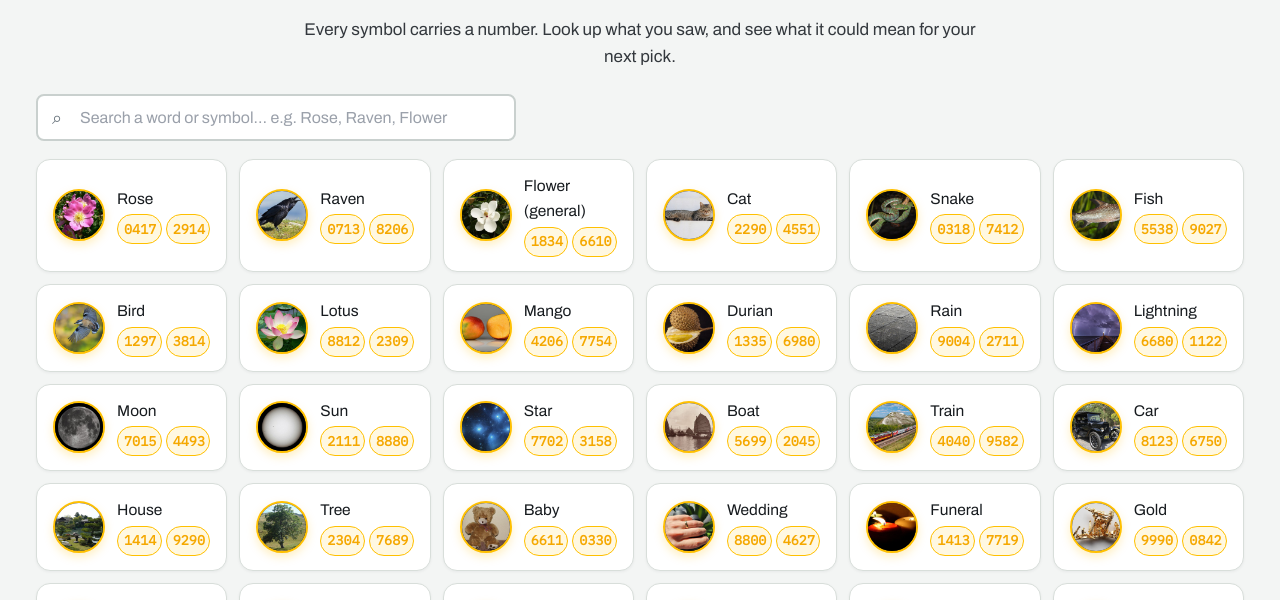
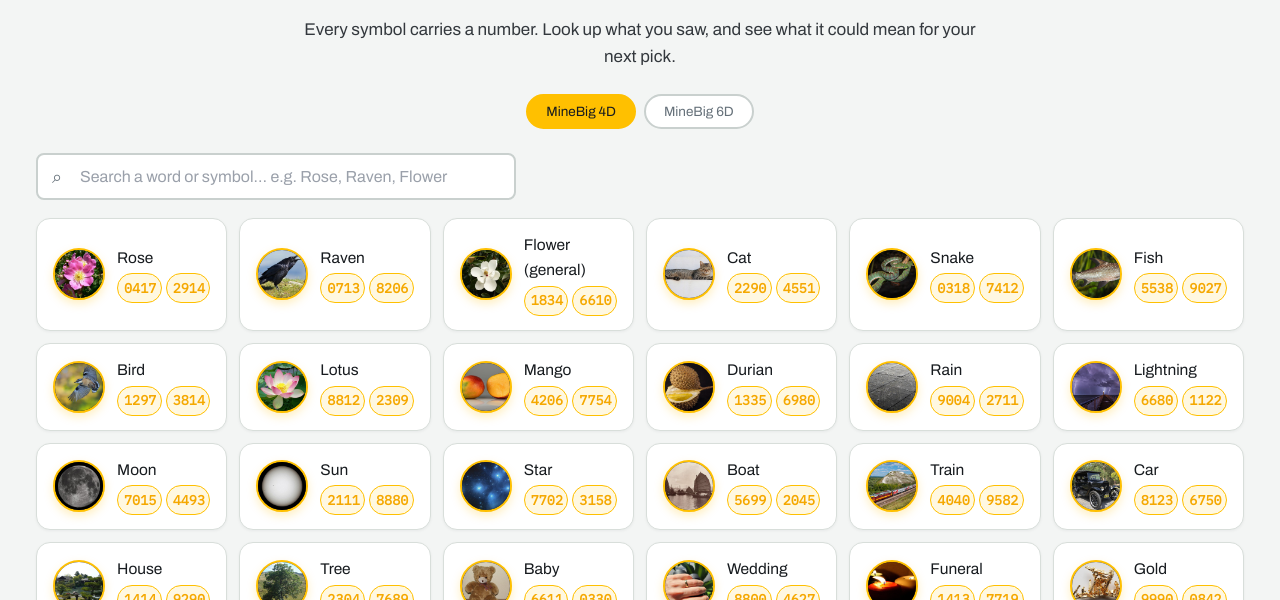
Before and after one commit to saksham-45/minebig, a website: page star-numbers.html in a window 1280 px wide. Shown: the part 500-1100 px from the top of the page. Drawn offline with nearby package versions, Linux system fonts and the light colour scheme.

Commit message:
Add a 6D symbolic dictionary beside 4D
Same dream symbols and photos, with a MineBig 4D / 6D toggle and six-digit codes. Results lookup matches both lengths.

```diff
--- a/css/style.css
+++ b/css/style.css
@@ -1850,7 +1850,10 @@
 .filter-chip.on { background: var(--gold); border-color: var(--gold); color: var(--ink); }
 
 /* dictionary grid (star numbers) */
+.dict-games { display: flex; justify-content: center; gap: 8px; flex-wrap: wrap; }
 .dict-grid { display: grid; grid-template-columns: repeat(auto-fill, minmax(180px, 1fr)); gap: 12px; margin-top: 18px; }
+.dict-grid.is-6d { grid-template-columns: repeat(auto-fill, minmax(210px, 1fr)); }
+.dict-grid.is-6d .nums span { font-size: 12px; letter-spacing: 0.02em; min-width: 0; padding: 0 8px; }
 .dict-item {
   background: #fff;
   border: 1px solid var(--line);
--- a/js/data.js
+++ b/js/data.js
@@ -331,7 +331,11 @@
   function meaningFor(num) {
     const n = String(num);
     const last4 = n.slice(-4);
-    const hits = DICTIONARY.filter((entry) => entry.nums.some((x) => x === last4 || n.endsWith(x)));
+    const hits = DICTIONARY.filter((entry) => {
+      const n4 = entry.nums || [];
+      const n6 = entry.nums6 || [];
+      return n4.some((x) => x === last4 || n.endsWith(x)) || n6.some((x) => x === n);
+    });
     if (hits.length) {
       return hits.map((h) => h.word).join(", ");
     }
@@ -463,36 +467,36 @@
   // Photos live in img/dict/{slug}.jpg. New words pick up a matching file
   // automatically (or img/dict/_default.jpg). Optional `image` overrides the slug.
   const DICTIONARY = [
-    { word: "Rose", nums: ["0417","2914"], image: "img/dict/rose.jpg" },
-    { word: "Raven", nums: ["0713","8206"], image: "img/dict/raven.jpg" },
-    { word: "Flower (general)", nums: ["1834","6610"], image: "img/dict/flower.jpg" },
-    { word: "Cat", nums: ["2290","4551"], image: "img/dict/cat.jpg" },
-    { word: "Snake", nums: ["0318","7412"], image: "img/dict/snake.jpg" },
-    { word: "Fish", nums: ["5538","9027"], image: "img/dict/fish.jpg" },
-    { word: "Bird", nums: ["1297","3814"], image: "img/dict/bird.jpg" },
-    { word: "Lotus", nums: ["8812","2309"], image: "img/dict/lotus.jpg" },
-    { word: "Mango", nums: ["4206","7754"], image: "img/dict/mango.jpg" },
-    { word: "Durian", nums: ["1335","6980"], image: "img/dict/durian.jpg" },
-    { word: "Rain", nums: ["9004","2711"], image: "img/dict/rain.jpg" },
-    { word: "Lightning", nums: ["6680","1122"], image: "img/dict/lightning.jpg" },
-    { word: "Moon", nums: ["7015","4493"], image: "img/dict/moon.jpg" },
-    { word: "Sun", nums: ["2111","8880"], image: "img/dict/sun.jpg" },
-    { word: "Star", nums: ["7702","3158"], image: "img/dict/star.jpg" },
-    { word: "Boat", nums: ["5699","2045"], image: "img/dict/boat.jpg" },
-    { word: "Train", nums: ["4040","9582"], image: "img/dict/train.jpg" },
-    { word: "Car", nums: ["8123","6750"], image: "img/dict/car.jpg" },
-    { word: "House", nums: ["1414","9290"], image: "img/dict/house.jpg" },
-    { word: "Tree", nums: ["2304","7689"], image: "img/dict/tree.jpg" },
-    { word: "Baby", nums: ["6611","0330"], image: "img/dict/baby.jpg" },
-    { word: "Wedding", nums: ["8800","4627"], image: "img/dict/wedding.jpg" },
-    { word: "Funeral", nums: ["1413","7719"], image: "img/dict/funeral.jpg" },
-    { word: "Gold", nums: ["9990","0842"], image: "img/dict/gold.jpg" },
-    { word: "Water", nums: ["3021","6508"], image: "img/dict/water.jpg" },
-    { word: "Fire", nums: ["5566","1937"], image: "img/dict/fire.jpg" },
-    { word: "Dragon", nums: ["8888","2199"], image: "img/dict/dragon.jpg" },
-    { word: "Phoenix", nums: ["7788","4013"], image: "img/dict/phoenix.jpg" },
-    { word: "Tiger", nums: ["0123","5555"], image: "img/dict/tiger.jpg" },
-    { word: "Elephant", nums: ["4000","8211"], image: "img/dict/elephant.jpg" },
+    { word: "Rose", nums: ["0417","2914"], nums6: ["041729","291404"], image: "img/dict/rose.jpg" },
+    { word: "Raven", nums: ["0713","8206"], nums6: ["071382","820607"], image: "img/dict/raven.jpg" },
+    { word: "Flower (general)", nums: ["1834","6610"], nums6: ["183466","661018"], image: "img/dict/flower.jpg" },
+    { word: "Cat", nums: ["2290","4551"], nums6: ["229045","455122"], image: "img/dict/cat.jpg" },
+    { word: "Snake", nums: ["0318","7412"], nums6: ["031874","741203"], image: "img/dict/snake.jpg" },
+    { word: "Fish", nums: ["5538","9027"], nums6: ["553890","902755"], image: "img/dict/fish.jpg" },
+    { word: "Bird", nums: ["1297","3814"], nums6: ["129738","381412"], image: "img/dict/bird.jpg" },
+    { word: "Lotus", nums: ["8812","2309"], nums6: ["881223","230988"], image: "img/dict/lotus.jpg" },
+    { word: "Mango", nums: ["4206","7754"], nums6: ["420677","775442"], image: "img/dict/mango.jpg" },
+    { word: "Durian", nums: ["1335","6980"], nums6: ["133569","698013"], image: "img/dict/durian.jpg" },
+    { word: "Rain", nums: ["9004","2711"], nums6: ["900427","271190"], image: "img/dict/rain.jpg" },
+    { word: "Lightning", nums: ["6680","1122"], nums6: ["668011","112266"], image: "img/dict/lightning.jpg" },
+    { word: "Moon", nums: ["7015","4493"], nums6: ["701544","449370"], image: "img/dict/moon.jpg" },
+    { word: "Sun", nums: ["2111","8880"], nums6: ["211188","888021"], image: "img/dict/sun.jpg" },
+    { word: "Star", nums: ["7702","3158"], nums6: ["770231","315877"], image: "img/dict/star.jpg" },
+    { word: "Boat", nums: ["5699","2045"], nums6: ["569920","204556"], image: "img/dict/boat.jpg" },
+    { word: "Train", nums: ["4040","9582"], nums6: ["404095","958240"], image: "img/dict/train.jpg" },
+    { word: "Car", nums: ["8123","6750"], nums6: ["812367","675081"], image: "img/dict/car.jpg" },
+    { word: "House", nums: ["1414","9290"], nums6: ["141492","929014"], image: "img/dict/house.jpg" },
+    { word: "Tree", nums: ["2304","7689"], nums6: ["230476","768923"], image: "img/dict/tree.jpg" },
+    { word: "Baby", nums: ["6611","0330"], nums6: ["661103","033066"], image: "img/dict/baby.jpg" },
+    { word: "Wedding", nums: ["8800","4627"], nums6: ["880046","462788"], image: "img/dict/wedding.jpg" },
+    { word: "Funeral", nums: ["1413","7719"], nums6: ["141377","771914"], image: "img/dict/funeral.jpg" },
+    { word: "Gold", nums: ["9990","0842"], nums6: ["999008","084299"], image: "img/dict/gold.jpg" },
+    { word: "Water", nums: ["3021","6508"], nums6: ["302165","650830"], image: "img/dict/water.jpg" },
+    { word: "Fire", nums: ["5566","1937"], nums6: ["556619","193755"], image: "img/dict/fire.jpg" },
+    { word: "Dragon", nums: ["8888","2199"], nums6: ["888821","219988"], image: "img/dict/dragon.jpg" },
+    { word: "Phoenix", nums: ["7788","4013"], nums6: ["778840","401377"], image: "img/dict/phoenix.jpg" },
+    { word: "Tiger", nums: ["0123","5555"], nums6: ["012355","555501"], image: "img/dict/tiger.jpg" },
+    { word: "Elephant", nums: ["4000","8211"], nums6: ["400082","821140"], image: "img/dict/elephant.jpg" },
   ];
 
   // ---- statistics helpers (star numbers) ----
--- a/js/star-numbers.js
+++ b/js/star-numbers.js
@@ -9,26 +9,35 @@
     return String(s).replace(/[&<>"']/g, (c) => ({ "&": "&amp;", "<": "&lt;", ">": "&gt;", '"': "&quot;", "'": "&#39;" }[c]));
   }
 
-  // ---- dictionary: render + live search ----
+  let dictGame = "d4";
+
+  function dictNums(d) {
+    return dictGame === "d6" ? (d.nums6 || []) : (d.nums || []);
+  }
+
   function renderDict(filter) {
     const grid = byId("dict-grid");
     if (!grid) return;
     const q = (filter || "").trim().toLowerCase();
-    const rows = MINEBIG.DICTIONARY.filter((d) =>
-      !q || d.word.toLowerCase().includes(q) || d.nums.some((n) => n.includes(q))
-    );
+    const rows = MINEBIG.DICTIONARY.filter((d) => {
+      if (!q) return true;
+      const codes = [].concat(d.nums || [], d.nums6 || []);
+      return d.word.toLowerCase().includes(q) || codes.some((n) => n.includes(q));
+    });
+    grid.classList.toggle("is-6d", dictGame === "d6");
     grid.innerHTML = rows.map((d) => {
       const slug = String(d.word || "").toLowerCase().replace(/\(.*?\)/g, "").replace(/[^a-z0-9]+/g, "-").replace(/^-|-$/g, "") || "default";
       const src = d.image || ("img/dict/" + slug + ".jpg");
       const art = `<span class="dict-art-wrap"><img class="dict-art" src="${escapeHtml(src)}" alt="" loading="lazy" onerror="this.onerror=null;this.src='img/dict/_default.jpg'"></span>`;
       const meaning = d.meaning
         ? `<span class="dict-meaning">${escapeHtml(d.meaning)}</span>` : "";
+      const codes = dictNums(d);
       return `<div class="dict-item">
         ${art}
         <div class="dict-body">
           <span class="word">${escapeHtml(d.word)}</span>
           ${meaning}
-          <span class="nums">${d.nums.map((n) => `<span>${escapeHtml(n)}</span>`).join("")}</span>
+          <span class="nums">${codes.map((n) => `<span>${escapeHtml(n)}</span>`).join("")}</span>
         </div>
       </div>`;
     }).join("");
@@ -69,6 +78,13 @@
     if (search) {
       search.addEventListener("input", () => renderDict(search.value));
     }
+    document.querySelectorAll("[data-dict-game]").forEach((btn) => {
+      btn.addEventListener("click", () => {
+        dictGame = btn.dataset.dictGame;
+        document.querySelectorAll("[data-dict-game]").forEach((b) => b.classList.toggle("on", b === btn));
+        renderDict(search ? search.value : "");
+      });
+    });
 
     const selects = Array.from(document.querySelectorAll(".stat-period-select"));
     function applyPeriod(days) {
--- a/star-numbers.html
+++ b/star-numbers.html
@@ -124,6 +124,10 @@
   <h2 class="section-title" id="dictionary">What does your dream mean?</h2>
   <div class="tx-rule"></div>
   <p class="blurb" style="margin-top:0">Every symbol carries a number. Look up what you saw, and see what it could mean for your next pick.</p>
+  <div class="dict-games mt" role="tablist" aria-label="Dictionary game">
+    <button class="filter-chip on" type="button" data-dict-game="d4">MineBig 4D</button>
+    <button class="filter-chip" type="button" data-dict-game="d6">MineBig 6D</button>
+  </div>
   <div class="search-box mt">
     <input type="text" id="dict-search" placeholder="Search a word or symbol… e.g. Rose, Raven, Flower">
   </div>
```
Also changed, not shown: data/symbolic-dictionary.csv (+31 -31 lines).
